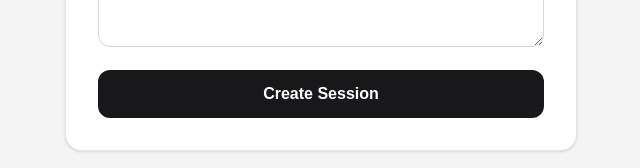
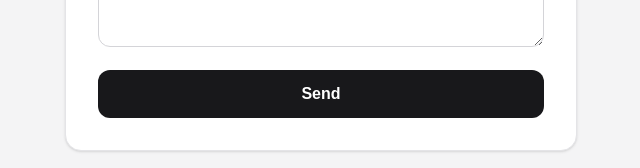
Before and after one commit to zeptusg/tunnelshare, a Next.js app: page /send in a window 1280 px wide. Shown: the part 426-594 px from the top of the page, without its empty margins (319-959 px from the left). Built offline with nearby package versions, Linux system fonts and the light colour scheme.

Commit message:
feat: send page submits text payload

```diff
--- a/src/app/send/page.tsx
+++ b/src/app/send/page.tsx
@@ -86,7 +86,7 @@ export default function SendPage() {
             onClick={createSession}
             disabled={!text.trim()}
           >
-            Create Session
+            Send
           </button>
 
           {session ? (
```
